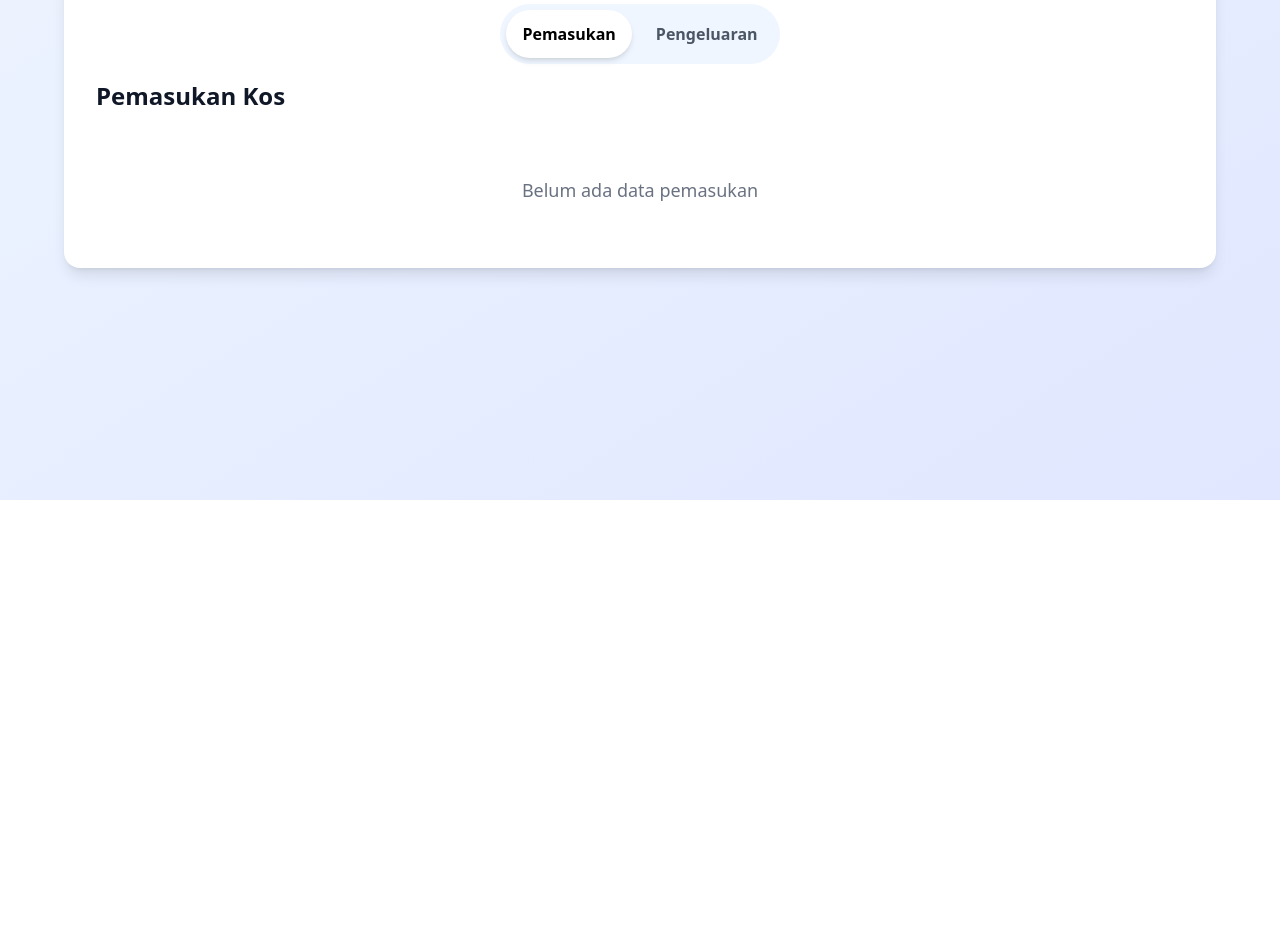
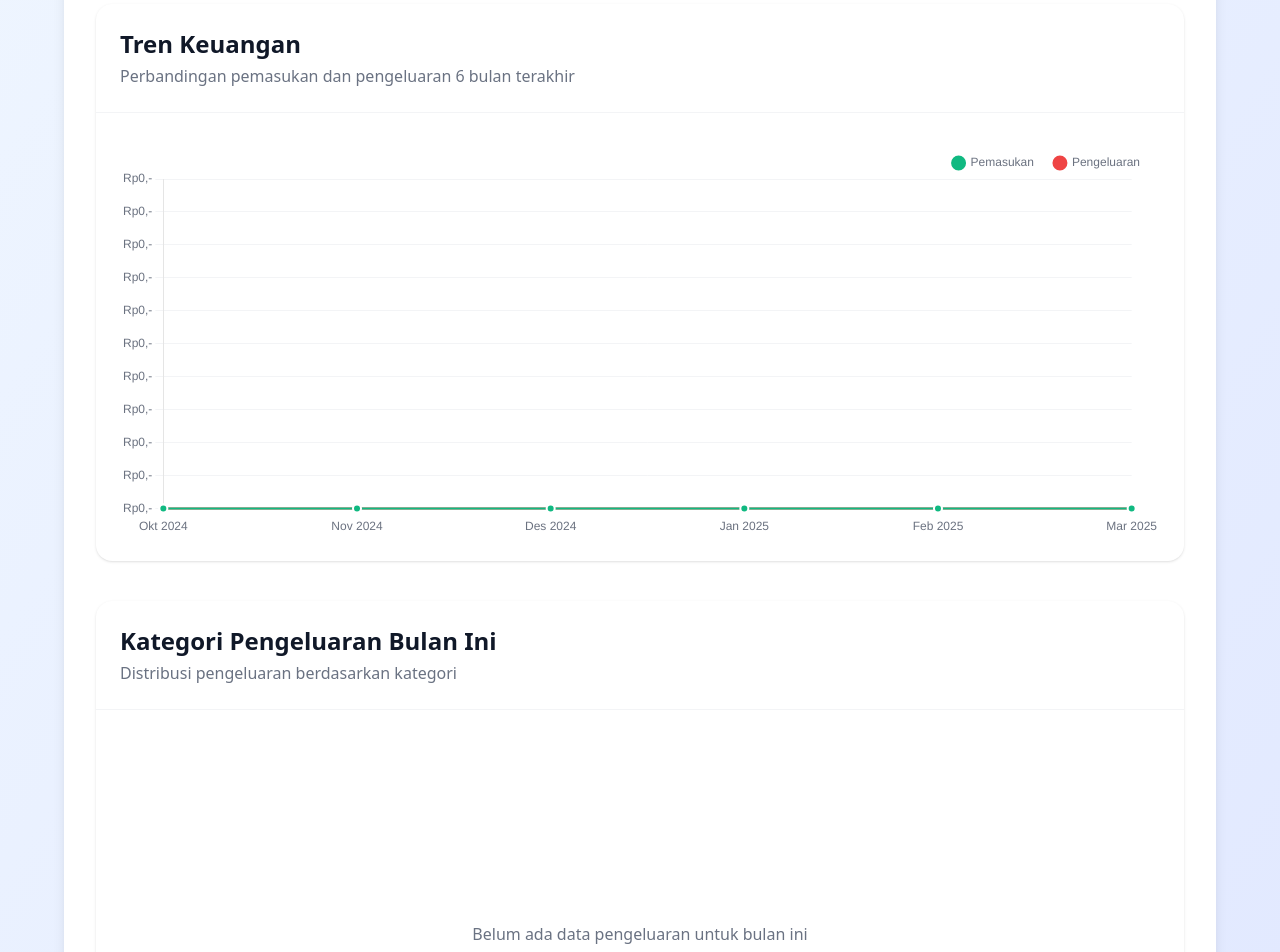
Before and after one commit to miftahudinsy/kosan-bapak, a Next.js app: page /dashboard/keuangan in a window 1280 px wide. Shown: the part 300-1252 px from the top of the page. Before the commit the page ends 800 px from the top, so only its background shows below. Built offline with nearby package versions, Linux system fonts and the light colour scheme.

Commit message:
tambah dependensi chart.js dan react-chartjs-2, serta implementasikan grafik tren keuangan dan kategori pengeluaran di halaman keuangan

```diff
--- a/package.json
+++ b/package.json
@@ -10,9 +10,11 @@
   },
   "dependencies": {
     "@vercel/analytics": "^1.5.0",
+    "chart.js": "^4.4.8",
     "framer-motion": "^12.5.0",
     "next": "15.2.1",
     "react": "^19.0.0",
+    "react-chartjs-2": "^5.3.0",
     "react-dom": "^19.0.0",
     "react-icons": "^5.5.0",
     "recharts": "^2.15.1"
--- a/src/app/dashboard/keuangan/page.tsx
+++ b/src/app/dashboard/keuangan/page.tsx
@@ -1,6 +1,20 @@
 "use client";
 import React, { useEffect, useState } from "react";
 import { useRouter } from "next/navigation";
+import {
+  Chart as ChartJS,
+  CategoryScale,
+  LinearScale,
+  PointElement,
+  LineElement,
+  Title,
+  Tooltip,
+  Legend,
+  ChartData,
+  ChartOptions,
+  ArcElement,
+} from "chart.js";
+import { Line, Pie } from "react-chartjs-2";
 import {
   FaArrowLeft,
   FaTrash,
@@ -21,6 +35,18 @@ import {
   getDaftarPenghuniLama,
 } from "../data";
 import { RiwayatPembayaran } from "../data";
+
+// Register ChartJS components
+ChartJS.register(
+  CategoryScale,
+  LinearScale,
+  PointElement,
+  LineElement,
+  Title,
+  Tooltip,
+  Legend,
+  ArcElement
+);
 
 const Keuangan = () => {
   const router = useRouter();
@@ -62,6 +88,159 @@ const Keuangan = () => {
   });
   const [showToast, setShowToast] = useState(false);
   const [toastMessage, setToastMessage] = useState("");
+  const [chartData, setChartData] = useState<ChartData<"line">>({
+    labels: [],
+    datasets: [
+      {
+        label: "Pemasukan",
+        data: [],
+        borderColor: "#10B981", // Emerald 500
+        backgroundColor: "rgba(16, 185, 129, 0.1)",
+        tension: 0.3,
+        borderWidth: 2,
+        pointBackgroundColor: "#10B981",
+        pointBorderColor: "#fff",
+        pointBorderWidth: 2,
+        pointRadius: 4,
+        pointHoverRadius: 6,
+      },
+      {
+        label: "Pengeluaran",
+        data: [],
+        borderColor: "#EF4444", // Red 500
+        backgroundColor: "rgba(239, 68, 68, 0.1)",
+        tension: 0.3,
+        borderWidth: 2,
+        pointBackgroundColor: "#EF4444",
+        pointBorderColor: "#fff",
+        pointBorderWidth: 2,
+        pointRadius: 4,
+        pointHoverRadius: 6,
+      },
+    ],
+  });
+
+  const [chartOptions, setChartOptions] = useState<ChartOptions<"line">>({
+    responsive: true,
+    maintainAspectRatio: false,
+    interaction: {
+      intersect: false,
+      mode: "index" as const,
+    },
+    plugins: {
+      legend: {
+        position: "top" as const,
+        align: "end" as const,
+        labels: {
+          usePointStyle: true,
+          padding: 20,
+          font: {
+            size: 12,
+          },
+          color: "#6B7280",
+        },
+      },
+      title: {
+        display: false,
+      },
+      tooltip: {
+        backgroundColor: "rgba(255, 255, 255, 0.9)",
+        titleColor: "#111827",
+        bodyColor: "#4B5563",
+        borderColor: "#E5E7EB",
+        borderWidth: 1,
+        padding: 12,
+        usePointStyle: true,
+        callbacks: {
+          label: function (context) {
+            return `${context.dataset.label}: ${formatStatisticCurrency(
+              context.raw as number
+            )}`;
+          },
+        },
+      },
+    },
+    scales: {
+      x: {
+        grid: {
+          display: false,
+        },
+        ticks: {
+          color: "#6B7280",
+          font: {
+            size: 12,
+          },
+        },
+      },
+      y: {
+        beginAtZero: true,
+        grid: {
+          color: "#F3F4F6",
+        },
+        ticks: {
+          color: "#6B7280",
+          font: {
+            size: 12,
+          },
+          callback: function (value: any) {
+            return formatStatisticCurrency(value);
+          },
+        },
+      },
+    },
+  });
+
+  const [pieChartData, setPieChartData] = useState<ChartData<"pie">>({
+    labels: [],
+    datasets: [
+      {
+        data: [],
+        backgroundColor: [
+          "#10B981", // Emerald
+          "#3B82F6", // Blue
+          "#F59E0B", // Amber
+          "#EF4444", // Red
+          "#8B5CF6", // Purple
+          "#EC4899", // Pink
+          "#6366F1", // Indigo
+          "#14B8A6", // Teal
+        ],
+        borderWidth: 1,
+      },
+    ],
+  });
+
+  const pieChartOptions: ChartOptions<"pie"> = {
+    responsive: true,
+    maintainAspectRatio: false,
+    plugins: {
+      legend: {
+        position: "right" as const,
+        labels: {
+          font: {
+            size: 12,
+          },
+          color: "#6B7280",
+          padding: 20,
+        },
+      },
+      tooltip: {
+        backgroundColor: "rgba(255, 255, 255, 0.9)",
+        titleColor: "#111827",
+        bodyColor: "#4B5563",
+        borderColor: "#E5E7EB",
+        borderWidth: 1,
+        padding: 12,
+        callbacks: {
+          label: function (context) {
+            const label = context.label || "";
+            const value = context.raw as number;
+            return `${label}: ${formatStatisticCurrency(value)}`;
+          },
+        },
+      },
+    },
+  };
 
   // Format currency khusus untuk statistik dan grafik
   const formatStatisticCurrency = (amount: number | string): string => {
@@ -71,7 +250,11 @@ const Keuangan = () => {
     if (isNaN(amount)) {
       return "Rp0,-";
     }
-    return `Rp${amount.toString().replace(/\B(?=(\d{3})+(?!\d))/g, ".")},-`;
+    // Membulatkan ke ribuan terdekat
+    const roundedAmount = Math.round(amount / 1000) * 1000;
+    return `Rp${roundedAmount
+      .toString()
+      .replace(/\B(?=(\d{3})+(?!\d))/g, ".")},-`;
   };
 
   // Load initial data
@@ -197,6 +380,131 @@ const Keuangan = () => {
       estimasiBiayaOperasional: rataRataPengeluaranBulanan,
     });
   }, [riwayatPembayaran, riwayatPengeluaran, penghuni]);
+
+  // Process data for chart
+  useEffect(() => {
+    const bulanIni = new Date().getMonth();
+    const tahunIni = new Date().getFullYear();
+
+    // Get last 6 months
+    const labels = Array.from({ length: 6 }, (_, i) => {
+      const date = new Date(tahunIni, bulanIni - i, 1);
+      return date.toLocaleDateString("id-ID", {
+        month: "short",
+        year: "numeric",
+      });
+    }).reverse();
+
+    // Calculate monthly totals
+    const monthlyData = labels.map((_, index) => {
+      const targetMonth = new Date(tahunIni, bulanIni - (5 - index), 1);
+      const targetMonthEnd = new Date(tahunIni, bulanIni - (5 - index) + 1, 0);
+
+      const pemasukanBulanan = riwayatPembayaran
+        .filter((p) => {
+          const tanggalPembayaran = new Date(p.tanggal);
+          return (
+            tanggalPembayaran >= targetMonth &&
+            tanggalPembayaran <= targetMonthEnd
+          );
+        })
+        .reduce((sum, p) => sum + ensureNumber(p.nominal), 0);
+
+      const pengeluaranBulanan = riwayatPengeluaran
+        .filter((p) => {
+          const tanggalPengeluaran = new Date(p.tanggal);
+          return (
+            tanggalPengeluaran >= targetMonth &&
+            tanggalPengeluaran <= targetMonthEnd
+          );
+        })
+        .reduce((sum, p) => sum + ensureNumber(p.nominal), 0);
+
+      return { pemasukan: pemasukanBulanan, pengeluaran: pengeluaranBulanan };
+    });
+
+    setChartData({
+      labels,
+      datasets: [
+        {
+          label: "Pemasukan",
+          data: monthlyData.map((d) => d.pemasukan),
+          borderColor: "#10B981", // Emerald 500
+          backgroundColor: "rgba(16, 185, 129, 0.1)",
+          tension: 0.3,
+          borderWidth: 2,
+          pointBackgroundColor: "#10B981",
+          pointBorderColor: "#fff",
+          pointBorderWidth: 2,
+          pointRadius: 4,
+          pointHoverRadius: 6,
+        },
+        {
+          label: "Pengeluaran",
+          data: monthlyData.map((d) => d.pengeluaran),
+          borderColor: "#EF4444", // Red 500
+          backgroundColor: "rgba(239, 68, 68, 0.1)",
+          tension: 0.3,
+          borderWidth: 2,
+          pointBackgroundColor: "#EF4444",
+          pointBorderColor: "#fff",
+          pointBorderWidth: 2,
+          pointRadius: 4,
+          pointHoverRadius: 6,
+        },
+      ],
+    });
+  }, [riwayatPembayaran, riwayatPengeluaran]);
+
+  // Tambahkan useEffect untuk mengupdate pie chart
+  useEffect(() => {
+    if (riwayatPengeluaran.length === 0) return;
+
+    const bulanIni = new Date().getMonth();
+    const tahunIni = new Date().getFullYear();
+
+    // Filter pengeluaran bulan ini
+    const pengeluaranBulanIni = riwayatPengeluaran.filter((p) => {
+      const tanggal = new Date(p.tanggal);
+      return (
+        tanggal.getMonth() === bulanIni && tanggal.getFullYear() === tahunIni
+      );
+    });
+
+    // Hitung total per kategori
+    const kategoriTotal = pengeluaranBulanIni.reduce((acc, curr) => {
+      const nominal =
+        typeof curr.nominal === "string"
+          ? parseInt(curr.nominal.replace(/\D/g, ""))
+          : curr.nominal;
+      acc[curr.jenis] = (acc[curr.jenis] || 0) + nominal;
+      return acc;
+    }, {} as Record<string, number>);
+
+    // Siapkan data untuk pie chart
+    const labels = Object.keys(kategoriTotal);
+    const data = Object.values(kategoriTotal);
+
+    setPieChartData({
+      labels,
+      datasets: [
+        {
+          data,
+          backgroundColor: [
+            "#10B981", // Emerald
+            "#3B82F6", // Blue
+            "#F59E0B", // Amber
+            "#EF4444", // Red
+            "#8B5CF6", // Purple
+            "#EC4899", // Pink
+            "#6366F1", // Indigo
+            "#14B8A6", // Teal
+          ],
+          borderWidth: 1,
+        },
+      ],
+    });
+  }, [riwayatPengeluaran]);
 
   // Fungsi untuk menghitung total halaman
   const getTotalPages = (data: any[]) => {
@@ -416,6 +724,46 @@ const Keuangan = () => {
             <p className="text-sm text-gray-500">
               Berdasarkan rata-rata 3 bulan terakhir
             </p>
+          </div>
+        </div>
+
+        {/* Grafik Tren */}
+        <div className="bg-white rounded-2xl shadow-sm mb-10 overflow-hidden">
+          <div className="p-6 border-b border-gray-100">
+            <h2 className="text-2xl font-bold text-gray-900">Tren Keuangan</h2>
+            <p className="text-base text-gray-500 mt-1">
+              Perbandingan pemasukan dan pengeluaran 6 bulan terakhir
+            </p>
+          </div>
+          <div className="p-6">
+            <div className="h-[300px] sm:h-[400px]">
+              <Line options={chartOptions} data={chartData} />
+            </div>
+          </div>
+        </div>
+
+        {/* Pie Chart Kategori Pengeluaran */}
+        <div className="bg-white rounded-2xl shadow-sm mb-10 overflow-hidden">
+          <div className="p-6 border-b border-gray-100">
+            <h2 className="text-2xl font-bold text-gray-900">
+              Kategori Pengeluaran Bulan Ini
+            </h2>
+            <p className="text-base text-gray-500 mt-1">
+              Distribusi pengeluaran berdasarkan kategori
+            </p>
+          </div>
+          <div className="p-6">
+            <div className="h-[300px] sm:h-[400px] flex items-center justify-center">
+              {pieChartData.labels?.length === 0 ? (
+                <p className="text-gray-500 text-center">
+                  Belum ada data pengeluaran untuk bulan ini
+                </p>
+              ) : (
+                <div className="w-full h-full max-w-2xl mx-auto">
+                  <Pie data={pieChartData} options={pieChartOptions} />
+                </div>
+              )}
+            </div>
           </div>
         </div>
 
```
Also changed, not shown: 1 other file (tests, documents, lock files or other folders).
